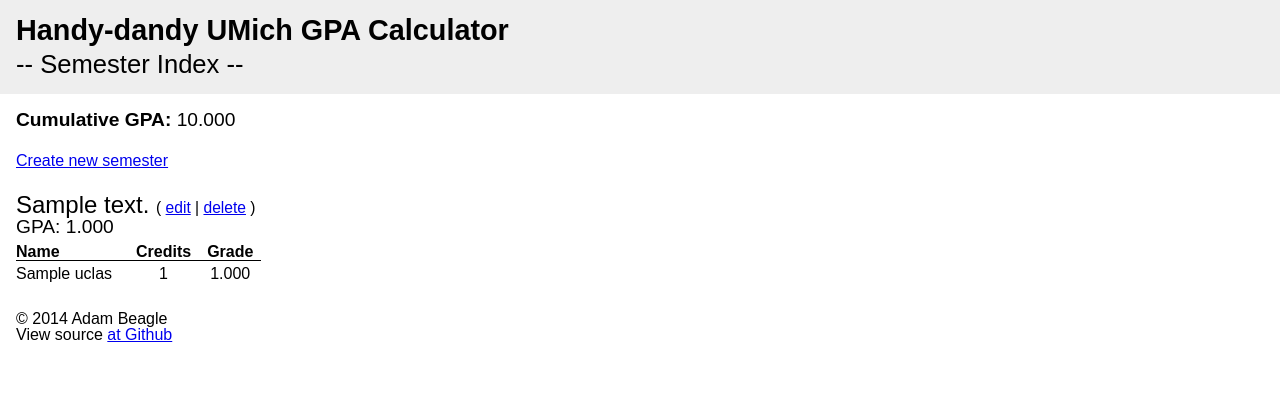
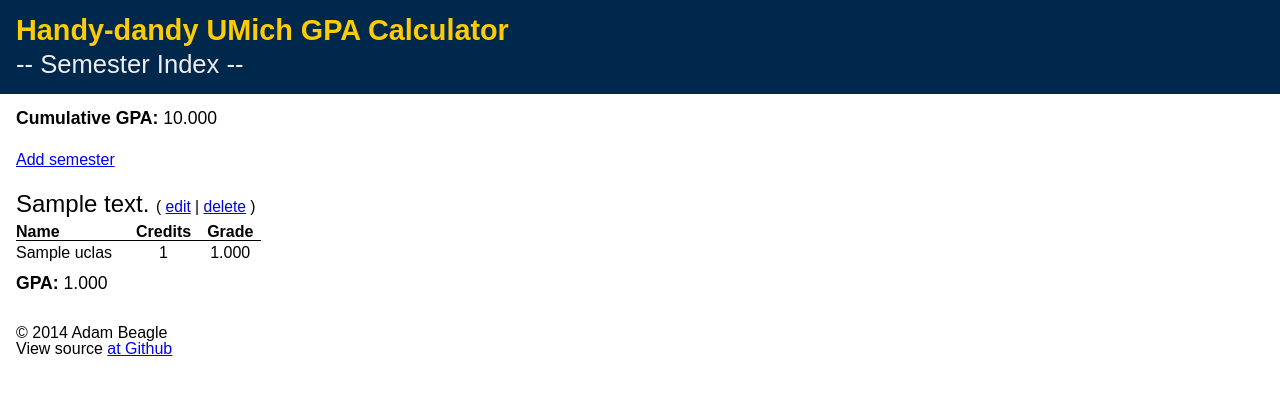
Before and after one commit to adambeagle/gpacalc, a Django app: template gpacalc/templates/core/semester_list.html in a window 1280 px wide. Shown: the top 395 px of the page. Run offline with Django 3.2, Linux system fonts and the light colour scheme; tables that the repository leaves empty hold one stand-in row (values such as "Sample post"); the template is opened without the code that fills it: values that come from a table or form of the project are taken from there, most other values are stand-ins (such as "Sample title", 1, 10 or a date in 2020).

Commit message:
Wording and style adjustments
Url wording changed (new > create, update > edit). 'name' attributes not effected. More small style adjustments including heading background and color.

```diff
--- a/gpacalc/gpacalc/urls.py
+++ b/gpacalc/gpacalc/urls.py
@@ -9,8 +9,8 @@
 
 urlpatterns = patterns('',
     url(r'^$', SemestersIndex.as_view(), name='semester_index'),
-    url(r'^new/semester/$', create_semester, name='create_semester'),
-    url(r'^update/semester/(?P<pk>\w+)/$', update_semester, name='update_semester'),
+    url(r'^create/semester/$', create_semester, name='create_semester'),
+    url(r'^edit/semester/(?P<pk>\w+)/$', update_semester, name='update_semester'),
     url(r'^delete/semester/(?P<pk>\w+)/$', SemesterDeleteView.as_view(), name='delete_semester'),
     url(r'^admin/', include(admin.site.urls)),
 )
--- a/gpacalc/static/css/base.css
+++ b/gpacalc/static/css/base.css
@@ -11,9 +11,9 @@
 header {
 	text-align: center;
 	padding: 1em;
-	background: #EEE;
+	background: #00274c;
+	color: #ffcb05;
 }
-
 
 header a {
 	color: inherit;
@@ -33,14 +33,16 @@
 h2 {
 	font-size: 1.6em;
 	margin-top: .3em;
+	color: #eee;
 }
 
 h3 {
 	font-size: 1.5em;
+	margin-bottom: .2em;
 }
 
 h4 {
-	font-size: 1.2em;
+	font-size: 1.1em;
 }
 
 small {
@@ -71,6 +73,7 @@
 div.semester-listing {
 	float: left;
 	margin-right: 2em;
+	margin-bottom: .5em;
 }
 
 table {
@@ -155,6 +158,10 @@
 	margin-top: 1.5em;
 }
 
+.small-space {
+	margin-top: .5em;
+}
+
 .errorlist {
 	color: red;
 }
--- a/gpacalc/templates/core/semester_create.html
+++ b/gpacalc/templates/core/semester_create.html
@@ -1,14 +1,14 @@
 {% extends 'base.html' %}
 
 {% block subheader %}
-    {% if is_update %}Update{% else %}Create{% endif %} Semester
+    {% if is_update %}Edit{% else %}Create{% endif %} Semester
 {% endblock %}
 
 {% block content %}
     <form method="post" action="">{% csrf_token %}
         {{ semester_form.as_p }}
         <input type="submit" value="Submit" />
-        <h3 class="basic-space">{% if is_update %}Update{% else %}Add{% endif %} classes</h2>
+        <h3 class="basic-space">{% if is_update %}Edit{% else %}Add{% endif %} classes</h2>
         <span class="block"><small><i>*Bold fields are required.</i></small></span>
         <hr />
         {{ classes_formset.management_form }}
--- a/gpacalc/templates/core/semester_list.html
+++ b/gpacalc/templates/core/semester_list.html
@@ -6,7 +6,7 @@
     <h4><em>Cumulative GPA:</em> {{ cumulative_gpa|floatformat:3 }}</h4>
 
     <div class="basic-space">
-        <a href="{% url 'create_semester' %}">Create new semester</a>
+        <a href="{% url 'create_semester' %}">Add semester</a>
     </div>
 
     <div class="semester-listings">
@@ -18,7 +18,6 @@
                         <a href="{% url 'delete_semester' s.id %}">delete</a> )
                     </small>
                 </h3>
-                <h4>GPA: {{ s.gpa|floatformat:3 }}</h4>
 
                 <table>
                     <thead>
@@ -44,6 +43,8 @@
                         {% endfor %}
                     </tbody>
                 </table>
+
+                <h4 class="small-space"><em>GPA:</em> {{ s.gpa|floatformat:3 }}</h4>
             </div>
         {% empty %}
         {% endfor %}
```
